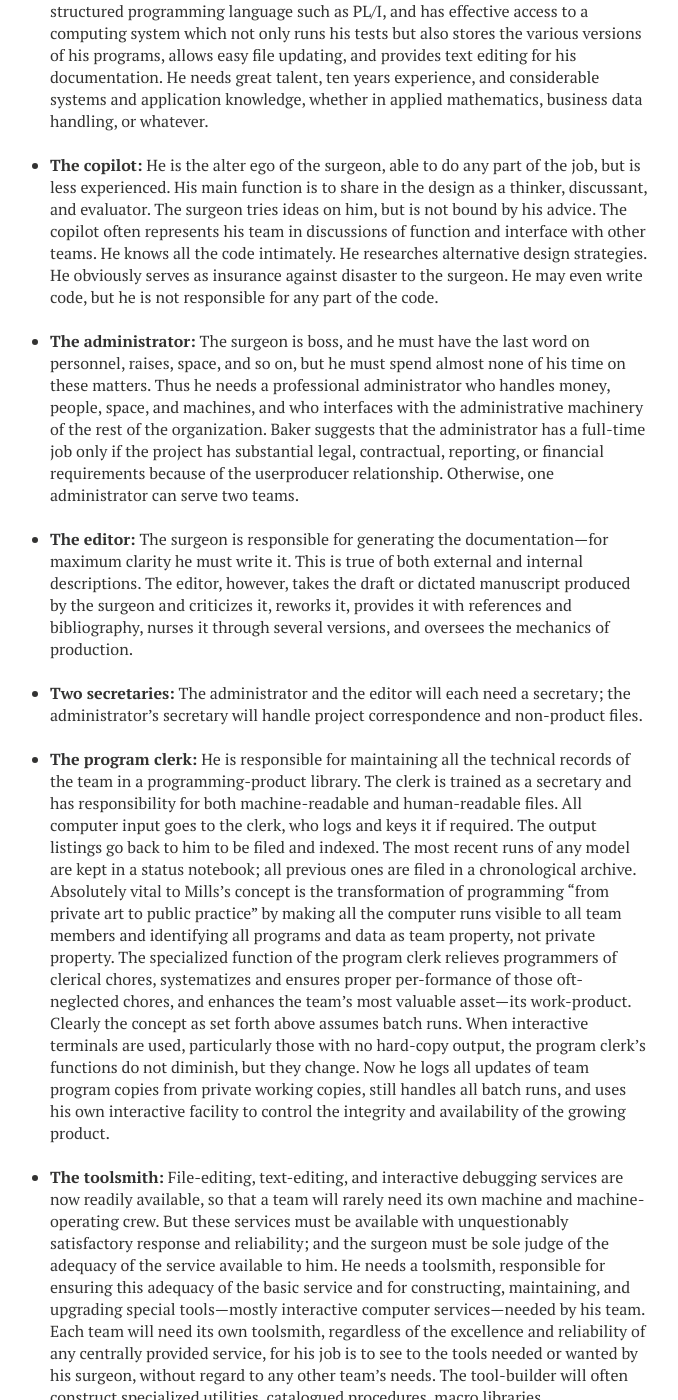
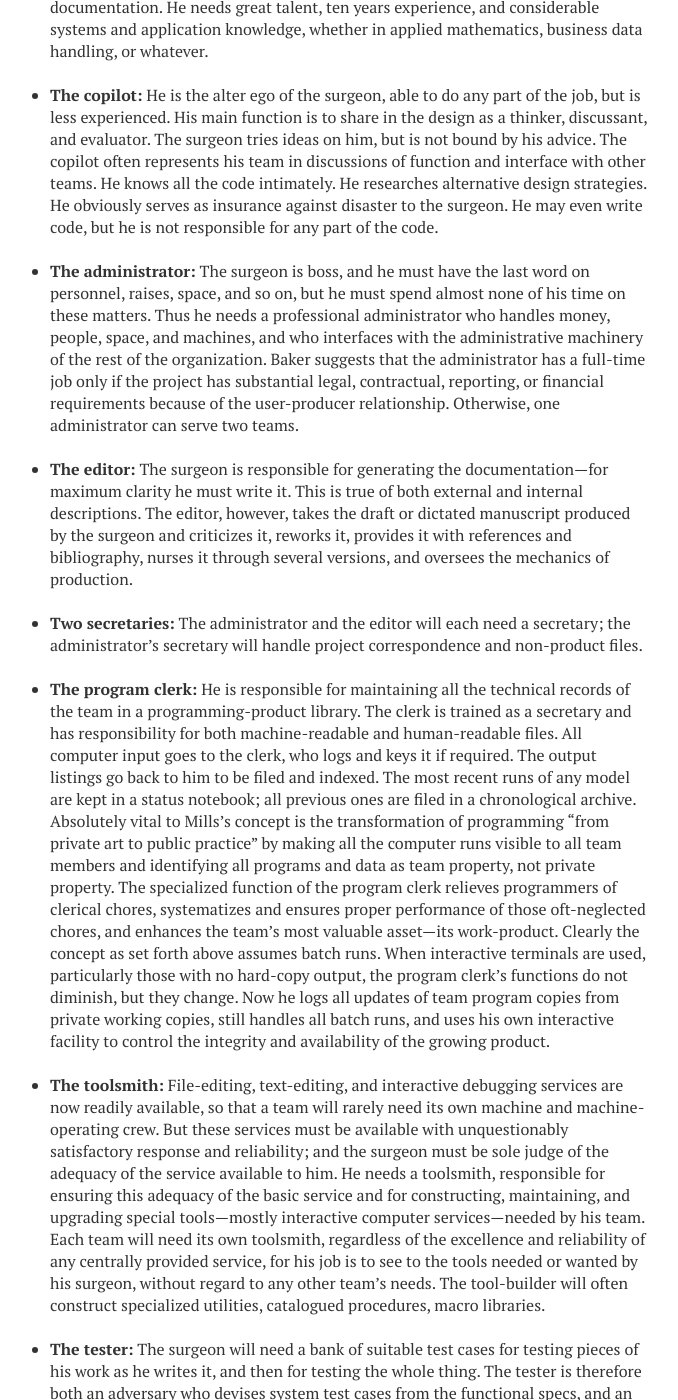
Before and after one commit to DhananjayGupta300/DhananjayGupta300.github.io, a Jekyll site: the page built from _posts/2018-08-08-Prograsm.md, in a window 1280 px wide and 1400 px high, scrolled down 1972 px. Shown: the whole window, without its empty margins (310-988 px from the left). Built offline with Jekyll 4.4.1, drawn with Linux system fonts in a browser that asks for light colours; nearby versions of some CDN libraries; comment, search, counter and statistics services are not loaded; some of the changed text lies outside the part shown.

Commit message:
Update 2018-08-08-Prograsm.md

```diff
--- a/_posts/2018-08-08-Prograsm.md
+++ b/_posts/2018-08-08-Prograsm.md
@@ -103,7 +103,7 @@ but he is not responsible for any part of the code. <br/><br/>
 + **The administrator:** The surgeon is boss, and he must have the last word on personnel, raises, space, and so on, but he must spend
 almost none of his time on these matters. Thus he needs a professional administrator who handles money, people, space, and machines,
 and who interfaces with the administrative machinery of the rest of the organization. Baker suggests that the administrator
-has a full-time job only if the project has substantial legal, contractual, reporting, or financial requirements because of the userproducer
+has a full-time job only if the project has substantial legal, contractual, reporting, or financial requirements because of the user-producer
 relationship. Otherwise, one administrator can serve two teams.<br/><br/>
 + **The editor:** The surgeon is responsible for generating the documentation—for maximum clarity he must write it. This is true of
 both external and internal descriptions. The editor, however, takes the draft or dictated manuscript produced by the surgeon and
@@ -118,7 +118,7 @@ All computer input goes to the clerk, who logs and keys it if required. The outp
 The most recent runs of any model are kept in a status notebook; all previous ones are filed in a chronological archive.
 Absolutely vital to Mills's concept is the transformation of programming "from private art to public practice" by making all
 the computer runs visible to all team members and identifying all programs and data as team property, not private property.
-The specialized function of the program clerk relieves programmers of clerical chores, systematizes and ensures proper per-formance of those oft-neglected chores, and enhances the team's
+The specialized function of the program clerk relieves programmers of clerical chores, systematizes and ensures proper performance of those oft-neglected chores, and enhances the team's
 most valuable asset—its work-product. Clearly the concept as set forth above assumes batch runs. When interactive terminals are
 used, particularly those with no hard-copy output, the program clerk's functions do not diminish, but they change. Now he logs
 all updates of team program copies from private working copies, still handles all batch runs, and uses his own interactive facility to
```
Also changed, not shown: other parts of _posts/2018-08-08-Prograsm.md (+17 -8 lines).
